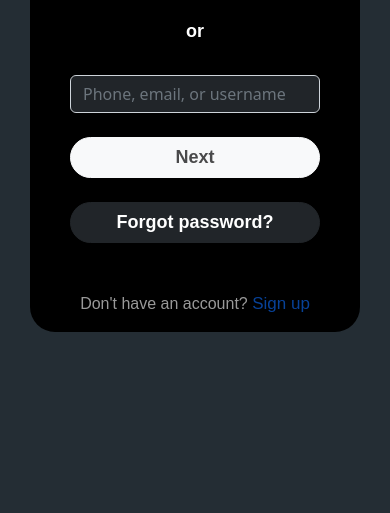
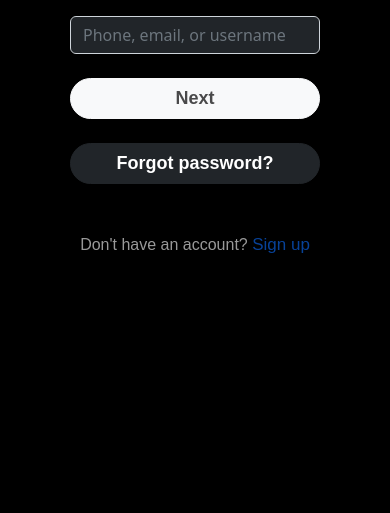
Before and after one commit to doraemon143/Ajaykumar_Yechuri-twitter.com, a plain HTML site: page index.html in a window 390 px wide. Shown: the part 331-844 px from the top of the page. Drawn offline with nearby package versions, Linux system fonts and the light colour scheme.

Commit message:
Add files via upload

```diff
--- a/twitter.css
+++ b/twitter.css
@@ -87,10 +87,10 @@
         flex-direction: column;
         flex-wrap: wrap;
         justify-content: center;
-        margin-top: 15%;
     }
     #signin{
-        width: 330px;
+        width: 370px;
+        border-radius: 25px;
     }
     #signin button{
         width: 250px;
@@ -112,4 +112,7 @@
     .fa-xmark{
         right: 129px;
     }
+    .index{
+        background-color: #000000;
+    }
 }
```
